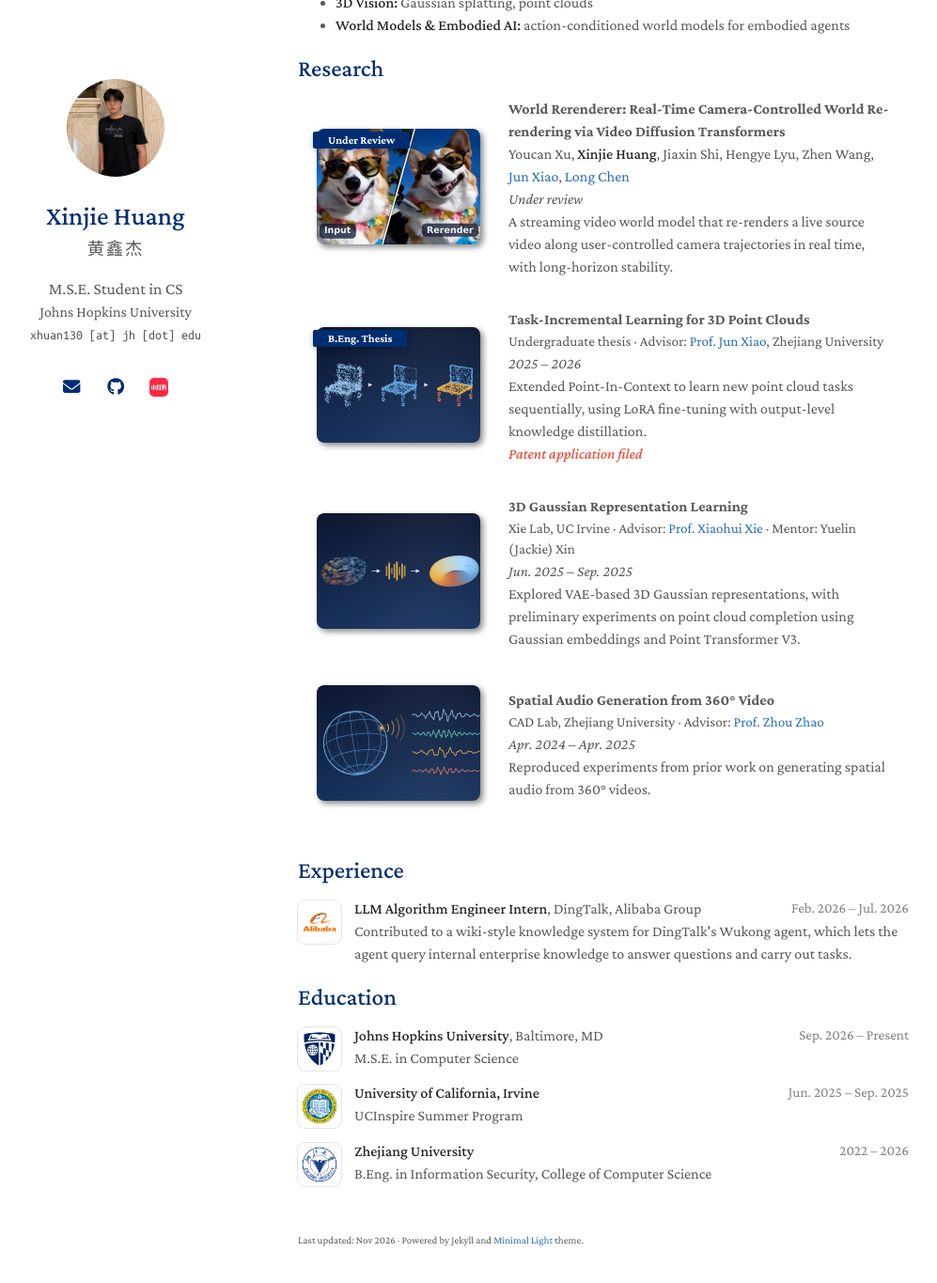
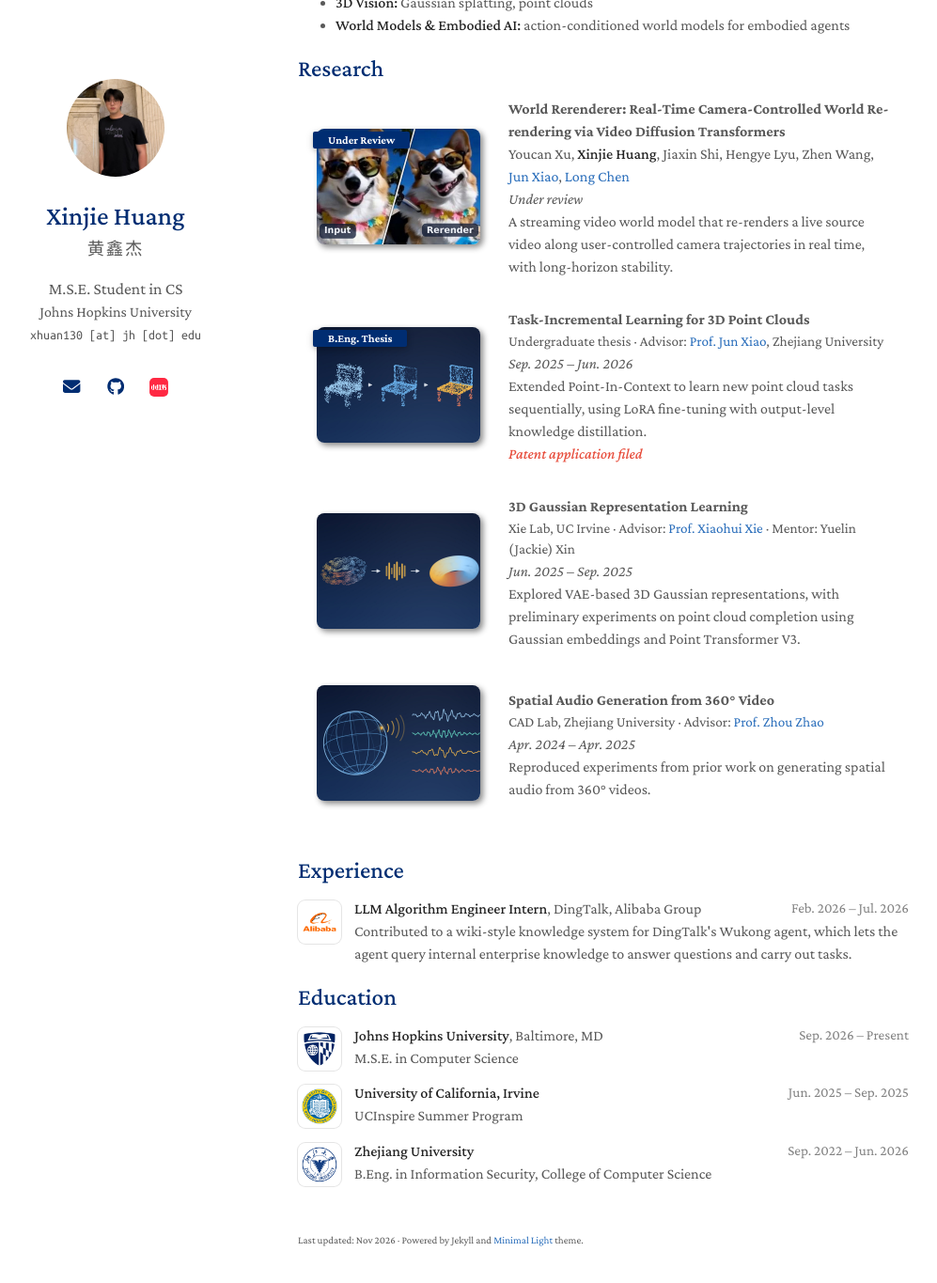
Before and after one commit to xeenjay/xeenjay.github.io, a Jekyll site: the page built from index.md, in a window 1280 px wide and 1400 px high, scrolled down 436 px. Shown: the top 1365 px of the window at 94% size, without its empty margins (153-1150 px from the left). Built offline with Jekyll 4.4.1, drawn with Linux system fonts in a browser that asks for light colours; our own code applies the rules of GitHub Pages for plain Markdown files.

Commit message:
Give the thesis and Zhejiang University dates their months
Every date range on the page now reads "Mon. YYYY – Mon. YYYY".

Co-Authored-By: Claude Fable 5.2 <noreply@anthropic.com>

```diff
--- a/_data/research.yml
+++ b/_data/research.yml
@@ -24,7 +24,7 @@ main:
 
   - title: Task-Incremental Learning for 3D Point Clouds
     meta: 'Undergraduate thesis · Advisor: <a href="https://person.zju.edu.cn/en/junx">Prof. Jun Xiao</a>, Zhejiang University'
-    date: 2025 – 2026
+    date: Sep. 2025 – Jun. 2026
     badge: B.Eng. Thesis
     description: Extended Point-In-Context to learn new point cloud tasks sequentially, using LoRA fine-tuning with output-level knowledge distillation.
     notes: Patent application filed
--- a/index.md
+++ b/index.md
@@ -53,7 +53,7 @@ I am looking for Ph.D. positions starting in Fall 2028. Feel free to reach out b
   <li>
     <img class="entry-logo" src="./assets/img/logos/zju.png" alt="Zhejiang University" width="46" height="46" loading="lazy">
     <div class="entry-body">
-      <span class="entry-date">2022 – 2026</span>
+      <span class="entry-date">Sep. 2022 – Jun. 2026</span>
       <strong>Zhejiang University</strong><br>
       B.Eng. in Information Security, College of Computer Science
     </div>
```
